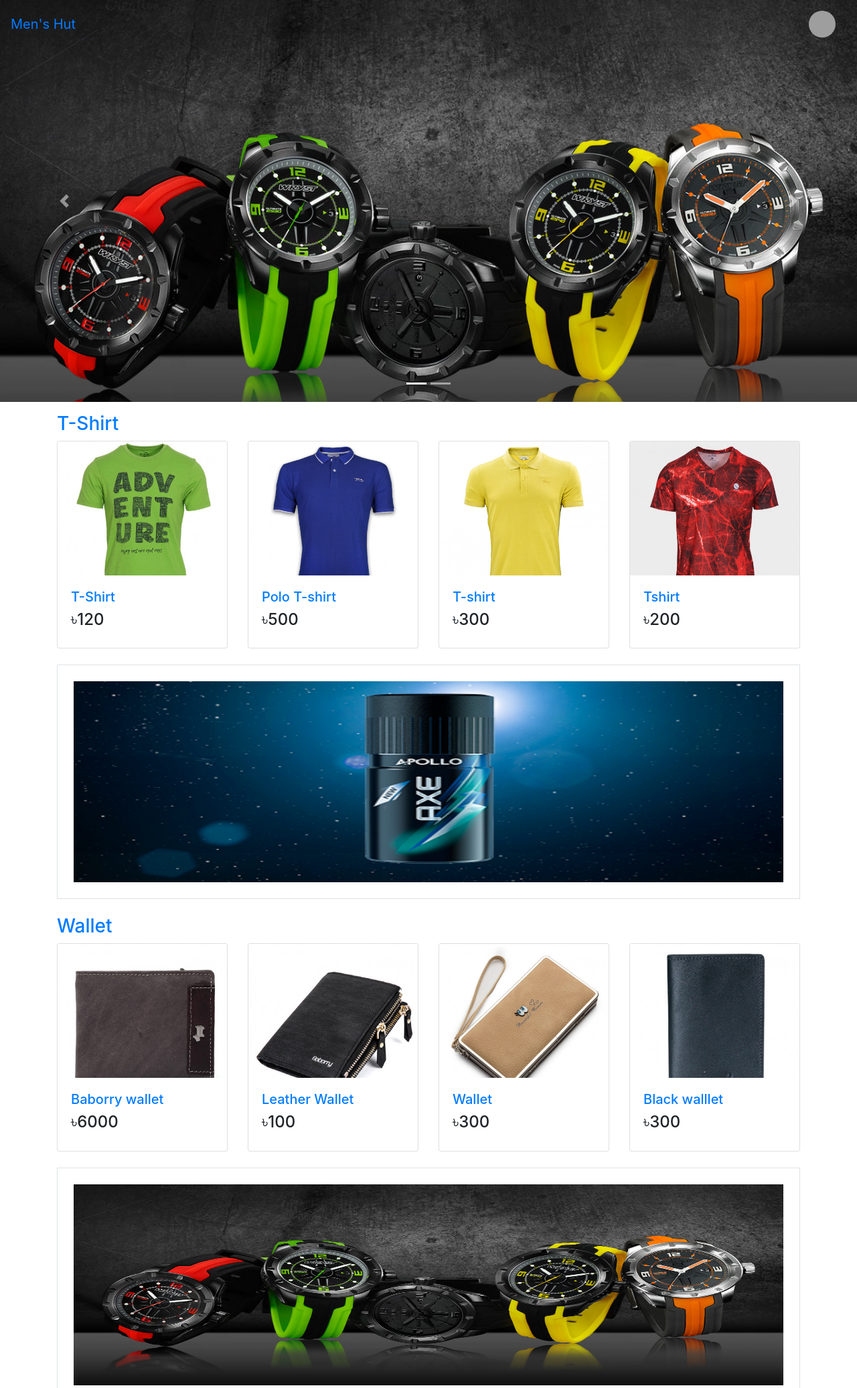
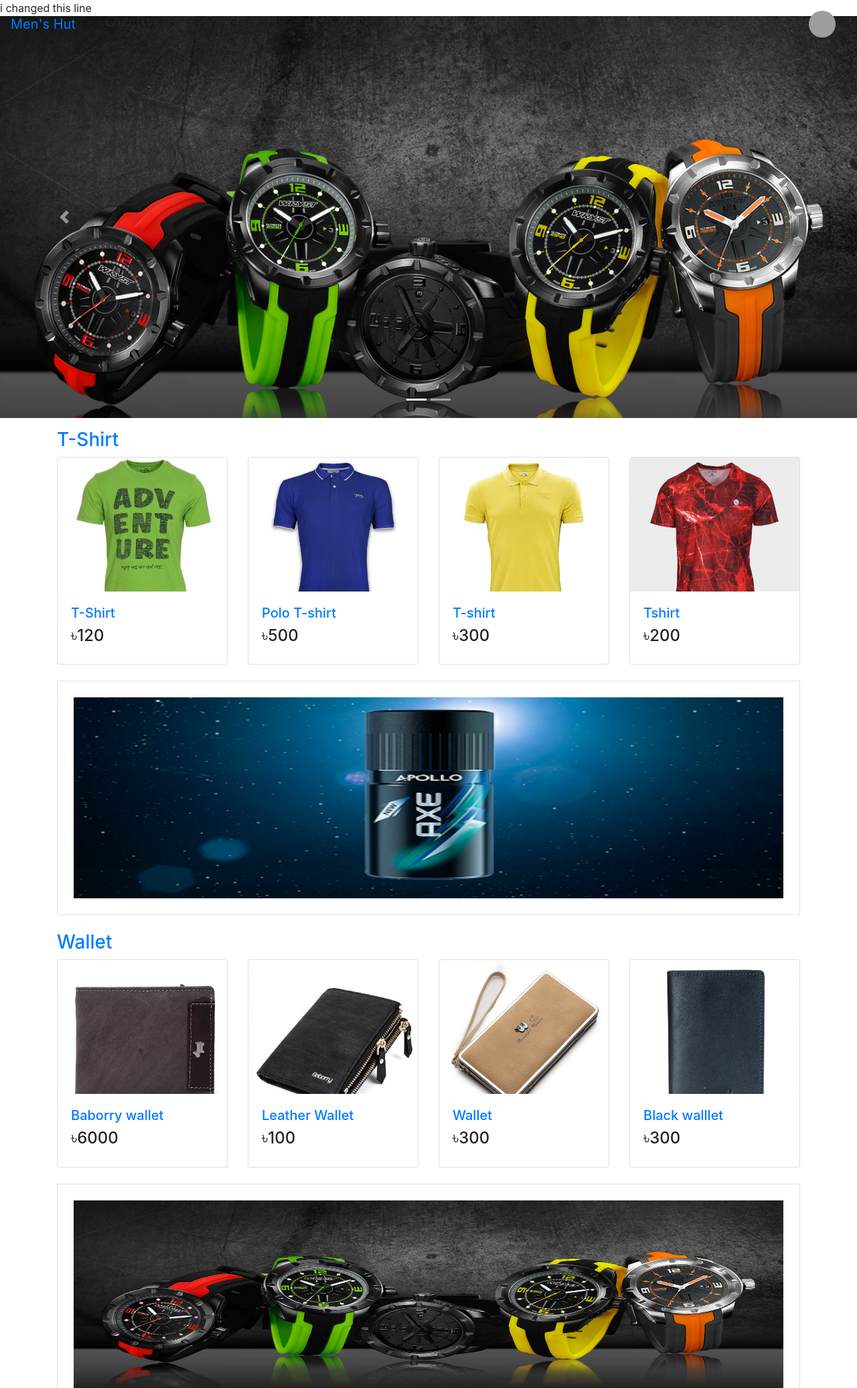
Before and after one commit to Deepak802/Ecommerce, a Flask app: page / in a window 1280 px wide. Shown: the top 2072 px of the page at 67% size. Run offline with Flask 2, Linux system fonts and the light colour scheme; data comes from the database, SQL or seed files in the repository; some libraries are stand-ins or nearby versions; grey boxes are pictures that could not be loaded.

Commit message:
changed in home.html

```diff
--- a/templates/home.html
+++ b/templates/home.html
@@ -1,7 +1,7 @@
 {% extends 'layout.html' %} {% block body %}
 <!-- Page Content -->
 
-
+i changed this line
 <div class="row">
     <!-- /.col-lg-3 -->
     <div class="col-lg-12">
```
